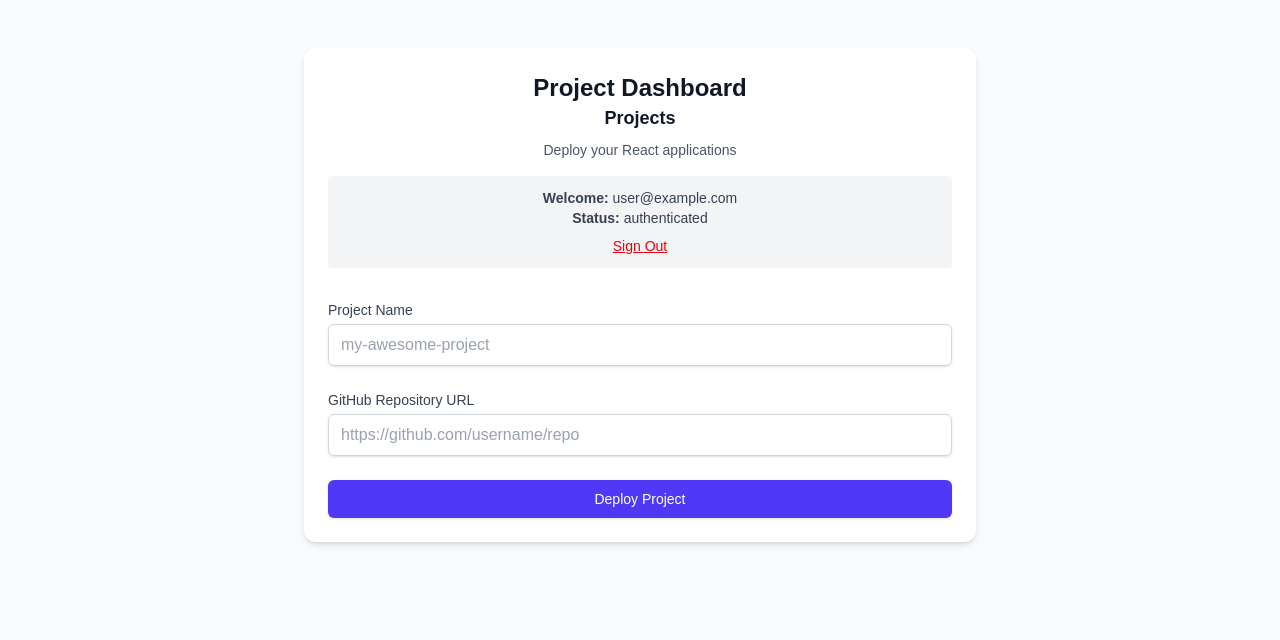
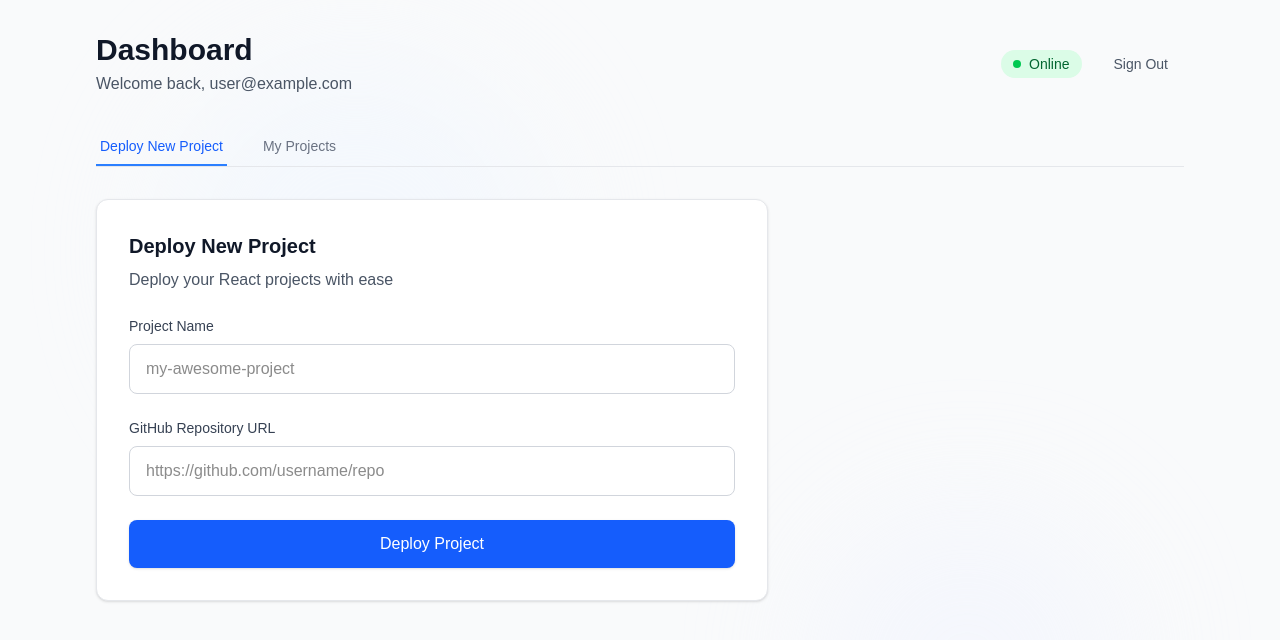
Before and after one commit to SinghaAnirban005/ReactLaunch, a Next.js app: page /dashboard in a window 1280 px wide. Shown: the top 640 px of the page. Built offline with nearby package versions, Linux system fonts and the light colour scheme; no server answers; sample sign-in values are in the browser's storage.

Commit message:
style: Refactor dashboard and prject dir

```diff
--- a/app/dashboard/page.tsx
+++ b/app/dashboard/page.tsx
@@ -3,6 +3,7 @@
 import { useState, useEffect } from 'react';
 import { useSession, signOut } from 'next-auth/react';
 import { useRouter } from 'next/navigation';
+import { motion } from 'framer-motion';
 
 export default function Dashboard() {
   const { data: session, status } = useSession();
@@ -10,6 +11,7 @@ export default function Dashboard() {
   const [projectName, setProjectName] = useState('');
   const [githubRepo, setGithubRepo] = useState('');
   const [isDeploying, setIsDeploying] = useState(false);
+  const [activeTab, setActiveTab] = useState('deploy');
   const [deploymentStatus, setDeploymentStatus] = useState<null | {
     success: boolean;
     message: string;
@@ -17,34 +19,26 @@ export default function Dashboard() {
   }>(null);
 
   useEffect(() => {
-    console.log('Dashboard - Session status:', status);
-    console.log('Dashboard - Session data:', session);
-  }, [session, status]);
-
-  useEffect(() => {
     if (status === 'unauthenticated') {
-      console.log('User is not authenticated, redirecting to login');
       router.push('/auth/login');
     }
   }, [status, router]);
 
   if (status === 'loading') {
     return (
-      <div className='min-h-screen flex items-center justify-center'>
-        <div className='text-center'>
-          <div className='animate-spin rounded-full h-8 w-8 border-b-2 border-indigo-600 mx-auto'></div>
-          <p className='mt-2'>Loading session...</p>
-        </div>
-      </div>
-    );
-  }
-
-  if (status === 'unauthenticated') {
-    return (
-      <div className='min-h-screen flex items-center justify-center'>
-        <div className='text-center'>
-          <p>Redirecting to login...</p>
-        </div>
+      <div className='min-h-screen flex items-center justify-center bg-gray-50'>
+        <motion.div
+          className='text-center'
+          initial={{ opacity: 0, scale: 0.8 }}
+          animate={{ opacity: 1, scale: 1 }}
+        >
+          <motion.div
+            className='w-8 h-8 border-2 border-gray-300 border-t-blue-600 rounded-full mx-auto mb-4'
+            animate={{ rotate: 360 }}
+            transition={{ duration: 1, repeat: Infinity, ease: 'linear' }}
+          />
+          <p className='text-gray-600 font-medium'>Loading session...</p>
+        </motion.div>
       </div>
     );
   }
@@ -63,7 +57,6 @@ export default function Dashboard() {
         method: 'POST',
         headers: {
           'Content-Type': 'application/json',
-          //@ts-ignore
         },
         credentials: 'include',
         body: JSON.stringify({
@@ -95,49 +88,117 @@ export default function Dashboard() {
     }
   };
 
+  const handleProjectsNavigation = () => {
+    router.push('/dashboard/projects');
+  };
+
   const handleSignOut = async () => {
     await signOut({ redirect: false });
     router.push('/auth/login');
   };
 
   return (
-    <div className='min-h-screen bg-gray-50 py-12 px-4 sm:px-6 lg:px-8'>
-      <div className='max-w-md mx-auto bg-white rounded-xl shadow-md overflow-hidden md:max-w-2xl p-6'>
-        <div className='text-center mb-8'>
-          <h1 className='text-2xl font-bold text-gray-900'>
-            Project Dashboard
-          </h1>
-          <div
-            onClick={() => router.push('/dashboard/projects')}
-            className='text-lg font-bold text-gray-900'
+    <div className='min-h-screen bg-gray-50'>
+      <div className='absolute inset-0 overflow-hidden'>
+        <motion.div
+          className='absolute w-96 h-96 bg-blue-50 rounded-full opacity-50 blur-3xl'
+          animate={{
+            x: [0, 50, 0],
+            y: [0, -30, 0],
+          }}
+          transition={{ duration: 20, repeat: Infinity, repeatType: 'reverse' }}
+          style={{ top: '10%', left: '10%' }}
+        />
+        <motion.div
+          className='absolute w-80 h-80 bg-indigo-50 rounded-full opacity-40 blur-3xl'
+          animate={{
+            x: [0, -40, 0],
+            y: [0, 40, 0],
+          }}
+          transition={{ duration: 25, repeat: Infinity, repeatType: 'reverse' }}
+          style={{ top: '60%', right: '10%' }}
+        />
+      </div>
+
+      <div className='relative z-10 max-w-6xl mx-auto px-4 sm:px-6 lg:px-8 py-8'>
+        <motion.div
+          initial={{ opacity: 0, y: 20 }}
+          animate={{ opacity: 1, y: 0 }}
+          className='mb-8'
         >
-            Projects
+          <div className='flex justify-between items-center'>
+            <div>
+              <h1 className='text-3xl font-bold text-gray-900'>Dashboard</h1>
+              <p className='text-gray-600 mt-1'>
+                Welcome back, {session?.user?.email}
+              </p>
             </div>
-          <p className='mt-2 text-sm text-gray-600'>
-            Deploy your React applications
-          </p>
-
-          <div className='mt-4 p-3 bg-gray-100 rounded text-sm'>
-            <p className='text-gray-700'>
-              <strong>Welcome:</strong> {session?.user?.email}
-            </p>
-            <p className='text-gray-700'>
-              <strong>Status:</strong> {status}
-            </p>
+            <div className='flex items-center space-x-4'>
+              <div className='flex items-center space-x-2 px-3 py-1 bg-green-100 rounded-full'>
+                <div className='w-2 h-2 bg-green-500 rounded-full'></div>
+                <span className='text-sm font-medium text-green-800'>
+                  Online
+                </span>
+              </div>
               <button
                 onClick={handleSignOut}
-              className='mt-2 text-red-600 hover:text-red-800 underline'
+                className='text-sm font-medium text-gray-600 hover:text-gray-800 px-4 py-2 rounded-lg hover:bg-gray-100 transition-colors'
               >
                 Sign Out
               </button>
             </div>
+          </div>
+        </motion.div>
+
+        <motion.div
+          initial={{ opacity: 0, y: 20 }}
+          animate={{ opacity: 1, y: 0 }}
+          transition={{ delay: 0.1 }}
+          className='mb-8'
+        >
+          <div className='border-b border-gray-200'>
+            <nav className='flex space-x-8'>
+              <button
+                onClick={() => setActiveTab('deploy')}
+                className={`py-2 px-1 border-b-2 font-medium text-sm transition-colors ${
+                  activeTab === 'deploy'
+                    ? 'border-blue-500 text-blue-600'
+                    : 'border-transparent text-gray-500 hover:text-gray-700 hover:border-gray-300'
+                }`}
+              >
+                Deploy New Project
+              </button>
+              <button
+                onClick={handleProjectsNavigation}
+                className='py-2 px-1 border-b-2 border-transparent text-gray-500 hover:text-gray-700 hover:border-gray-300 font-medium text-sm transition-colors'
+              >
+                My Projects
+              </button>
+            </nav>
+          </div>
+        </motion.div>
+
+        <motion.div
+          initial={{ opacity: 0, x: 20 }}
+          animate={{ opacity: 1, x: 0 }}
+          transition={{ duration: 0.3 }}
+        >
+          <div className='max-w-2xl'>
+            <div className='bg-white rounded-xl shadow-sm border border-gray-200 p-8'>
+              <div className='mb-6'>
+                <h2 className='text-xl font-semibold text-gray-900 mb-2'>
+                  Deploy New Project
+                </h2>
+                <p className='text-gray-600'>
+                  Deploy your React projects with ease
+                </p>
               </div>
 
               <form onSubmit={handleSubmit} className='space-y-6'>
                 <div>
                   <label
                     htmlFor='projectName'
-              className='block text-sm font-medium text-gray-700'
+                    className='block text-sm font-medium text-gray-700 mb-2'
                   >
                     Project Name
                   </label>
@@ -147,15 +208,16 @@ export default function Dashboard() {
                     required
                     value={projectName}
                     onChange={(e) => setProjectName(e.target.value)}
-              className='mt-1 block w-full px-3 py-2 border text-gray-600 border-gray-300 rounded-md placeholder-gray-400 shadow-sm focus:outline-none focus:ring-indigo-500 focus:border-indigo-500'
+                    className='w-full px-4 py-3 border border-gray-300 rounded-lg focus:outline-none focus:ring-2 focus:ring-blue-500 focus:border-transparent transition-all duration-200'
                     placeholder='my-awesome-project'
+                    disabled={isDeploying}
                   />
                 </div>
 
                 <div>
                   <label
                     htmlFor='githubRepo'
-              className='block text-sm font-medium text-gray-700'
+                    className='block text-sm font-medium text-gray-700 mb-2'
                   >
                     GitHub Repository URL
                   </label>
@@ -165,50 +227,71 @@ export default function Dashboard() {
                     required
                     value={githubRepo}
                     onChange={(e) => setGithubRepo(e.target.value)}
-              className='mt-1 block w-full px-3 py-2 border text-gray-600 border-gray-300 placeholder-gray-400 rounded-md shadow-sm focus:outline-none focus:ring-indigo-500 focus:border-indigo-500'
+                    className='w-full px-4 py-3 border border-gray-300 rounded-lg focus:outline-none focus:ring-2 focus:ring-blue-500 focus:border-transparent transition-all duration-200'
                     placeholder='https://github.com/username/repo'
+                    disabled={isDeploying}
                   />
                 </div>
 
-          <div>
-            <button
+                <motion.button
                   type='submit'
                   disabled={isDeploying}
-              className={`w-full flex justify-center py-2 px-4 border border-transparent rounded-md shadow-sm text-sm font-medium text-white ${
+                  className={`w-full py-3 px-6 rounded-lg font-medium transition-all duration-200 ${
                     isDeploying
-                  ? 'bg-indigo-400 cursor-not-allowed'
-                  : 'bg-indigo-600 hover:bg-indigo-700'
-              } focus:outline-none focus:ring-2 focus:ring-offset-2 focus:ring-indigo-500`}
+                      ? 'bg-gray-400 cursor-not-allowed text-white'
+                      : 'bg-blue-600 hover:bg-blue-700 text-white shadow-sm hover:shadow-md'
+                  }`}
+                  whileHover={!isDeploying ? { scale: 1.01 } : {}}
+                  whileTap={!isDeploying ? { scale: 0.99 } : {}}
                 >
-              {isDeploying ? 'Deploying...' : 'Deploy Project'}
-            </button>
+                  {isDeploying ? (
+                    <div className='flex items-center justify-center'>
+                      <motion.div
+                        className='w-5 h-5 border-2 border-white/30 border-t-white rounded-full mr-2'
+                        animate={{ rotate: 360 }}
+                        transition={{
+                          duration: 1,
+                          repeat: Infinity,
+                          ease: 'linear',
+                        }}
+                      />
+                      Deploying...
                     </div>
+                  ) : (
+                    'Deploy Project'
+                  )}
+                </motion.button>
               </form>
 
               {deploymentStatus && (
-          <div
-            className={`mt-4 p-4 rounded-md ${
+                <motion.div
+                  initial={{ opacity: 0, y: 10 }}
+                  animate={{ opacity: 1, y: 0 }}
+                  className={`mt-6 p-4 rounded-lg border ${
                     deploymentStatus.success
-                ? 'bg-green-50 text-green-800'
-                : 'bg-red-50 text-red-800'
+                      ? 'bg-green-50 text-green-800 border-green-200'
+                      : 'bg-red-50 text-red-800 border-red-200'
                   }`}
                 >
-            <p>{deploymentStatus.message}</p>
+                  <p className='font-medium'>{deploymentStatus.message}</p>
                   {deploymentStatus.success && deploymentStatus.subdomain && (
-              <p className='mt-2'>
+                    <p className='mt-2 text-sm'>
                       Your project will be available at:{' '}
                       <a
                         href={`http://${deploymentStatus.subdomain}.localhost`}
                         target='_blank'
                         rel='noopener noreferrer'
-                  className='text-indigo-600 hover:text-indigo-500'
+                        className='text-blue-600 hover:text-blue-800 font-medium underline'
                       >
                         {deploymentStatus.subdomain}.localhost
                       </a>
                     </p>
                   )}
+                </motion.div>
+              )}
             </div>
-        )}
+          </div>
+        </motion.div>
       </div>
     </div>
   );
--- a/app/dashboard/projects/page.tsx
+++ b/app/dashboard/projects/page.tsx
@@ -1,13 +1,11 @@
 'use client';
-
-import { DateTime } from 'next-auth/providers/kakao';
 import { useEffect, useState } from 'react';
 
 interface projectProps {
   id: string;
-  createdAt: DateTime;
+  createdAt: string;
   githubRepo: string;
-  lastDeployed: DateTime;
+  lastDeployed: string;
   name: string;
   status: string;
   subdomain: string;
@@ -20,6 +18,7 @@ export default function Projects() {
 
   useEffect(() => {
     const getUserProjects = async () => {
+      try {
         const projects = await fetch('/api/projects', {
           method: 'GET',
           headers: {
@@ -27,36 +26,131 @@ export default function Projects() {
           },
           credentials: 'include',
         });
-
         const data = await projects.json();
-
         setUserProjects(data);
-    };
-
-    try {
-      getUserProjects();
       } catch (error) {
         console.error(error);
       }
+    };
+    getUserProjects();
   }, []);
 
+  const formatDate = (dateString: string) => {
+    return new Date(dateString).toLocaleDateString('en-US', {
+      year: 'numeric',
+      month: 'long',
+      day: 'numeric',
+    });
+  };
+
   return (
-    <>
-      <div className='flex flex-col items-center'>
-        <h1>Projects</h1>
-        {userProjects.map((item) => (
-          <li key={item.id}>
+    <div className='min-h-screen bg-gray-50'>
+      <div className='max-w-6xl mx-auto px-6 py-12'>
+        <div className='border-b border-gray-200 pb-8 mb-8'>
+          <h1 className='text-4xl font-serif text-gray-900 mb-2'>
+            Project Portfolio
+          </h1>
+          <p className='text-gray-600 text-lg'>
+            A comprehensive overview of deployed applications
+          </p>
+        </div>
+
+        {userProjects.length === 0 ? (
+          <div className='text-center py-16'>
+            <div className='bg-white border border-gray-200 rounded-lg shadow-sm p-12'>
+              <h2 className='text-xl font-serif text-gray-700 mb-2'>
+                No Projects Available
+              </h2>
+              <p className='text-gray-500'>
+                Your project portfolio is currently empty.
+              </p>
+            </div>
+          </div>
+        ) : (
+          <div className='bg-white border border-gray-200 rounded-lg shadow-sm overflow-hidden'>
+            <div className='bg-gray-50 border-b border-gray-200 px-6 py-4'>
+              <div className='grid grid-cols-12 gap-4 text-sm font-medium text-gray-700 uppercase tracking-wide'>
+                <div className='col-span-3'>Project Name</div>
+                <div className='col-span-3'>Deployment URL</div>
+                <div className='col-span-2'>Status</div>
+                <div className='col-span-2'>Last Deployed</div>
+                <div className='col-span-2'>Created</div>
+              </div>
+            </div>
+
+            <div className='divide-y divide-gray-200'>
+              {userProjects.map((project, index) => (
+                <div
+                  key={project.id}
+                  className={`px-6 py-5 hover:bg-gray-50 transition-colors duration-150 ${
+                    index % 2 === 0 ? 'bg-white' : 'bg-gray-50/50'
+                  }`}
+                >
+                  <div className='grid grid-cols-12 gap-4 items-center'>
+                    <div className='col-span-3'>
+                      <h3 className='font-serif text-lg text-gray-900 mb-1'>
+                        {project.name}
+                      </h3>
+                      <p className='text-sm text-gray-500 font-mono'>
+                        {project.id}
+                      </p>
+                    </div>
+
+                    <div className='col-span-3'>
                       <a
-              href={`http://${item.subdomain}.localhost`}
+                        href={`http://${project.subdomain}.localhost`}
                         target='_blank'
                         rel='noopener noreferrer'
-              className='text-indigo-600 hover:text-indigo-500'
+                        className='text-blue-700 hover:text-blue-800 underline decoration-1 underline-offset-2 font-mono text-sm'
                       >
-              {item.subdomain}.localhost
+                        {project.subdomain}.localhost
                       </a>
-          </li>
+                    </div>
+
+                    <div className='col-span-2'>
+                      <span
+                        className={`inline-flex items-center px-3 py-1 rounded-full text-xs font-medium border ${
+                          project.status === 'deployed'
+                            ? 'bg-green-50 text-green-700 border-green-200'
+                            : 'bg-yellow-50 text-yellow-700 border-yellow-200'
+                        }`}
+                      >
+                        <span
+                          className={`w-2 h-2 rounded-full mr-2 ${
+                            project.status === 'deployed'
+                              ? 'bg-green-400'
+                              : 'bg-yellow-400'
+                          }`}
+                        />
+                        {project.status.charAt(0).toUpperCase() +
+                          project.status.slice(1)}
+                      </span>
+                    </div>
+
+                    <div className='col-span-2'>
+                      <p className='text-sm text-gray-600'>
+                        {formatDate(project.lastDeployed)}
+                      </p>
+                    </div>
+
+                    <div className='col-span-2'>
+                      <p className='text-sm text-gray-600'>
+                        {formatDate(project.createdAt)}
+                      </p>
+                    </div>
+                  </div>
+                </div>
               ))}
             </div>
-    </>
+          </div>
+        )}
+
+        <div className='mt-8 pt-6 border-t border-gray-200'>
+          <p className='text-center text-gray-500 text-sm'>
+            Total Projects: {userProjects.length}
+          </p>
+        </div>
+      </div>
+    </div>
   );
 }
```
Lines whose indentation alone changed are shown as unchanged.
